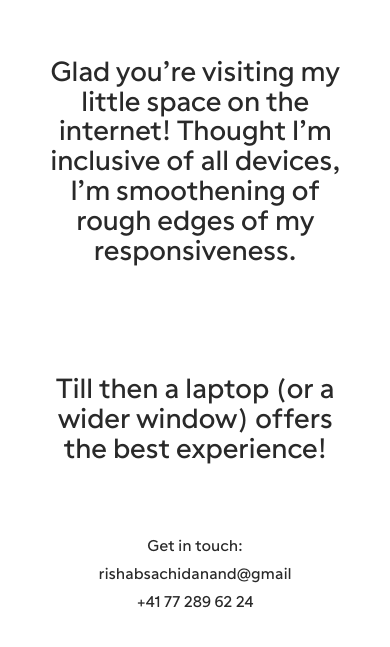
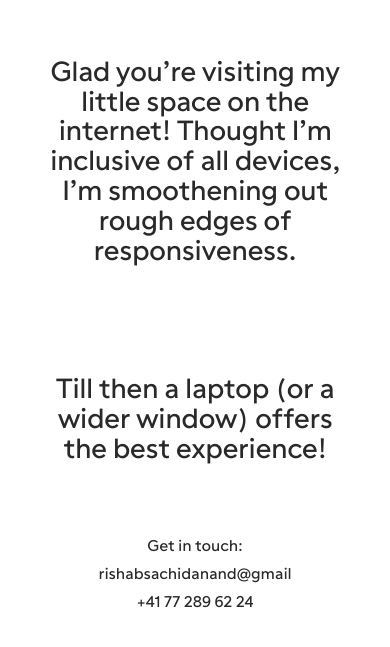
Before and after one commit to Rishab2000/portfolio, a React (Vite) app: page / in a window 390 px wide. Shown: the part 159-806 px from the top of the page. Built offline with nearby package versions, Linux system fonts and the light colour scheme.

Commit message:
Update responsive gate

```diff
--- a/src/components/SmallScreenNotice.tsx
+++ b/src/components/SmallScreenNotice.tsx
@@ -27,7 +27,7 @@ export default function SmallScreenNotice() {
       <div className="ssn-message">
         <p className="type-heading1">
           Glad you’re visiting my little space on the internet! Thought I’m
-          inclusive of all devices, I’m smoothening of rough edges of my
+          inclusive of all devices, I’m smoothening out rough edges of
           responsiveness.
         </p>
         <p className="type-heading1">
```
